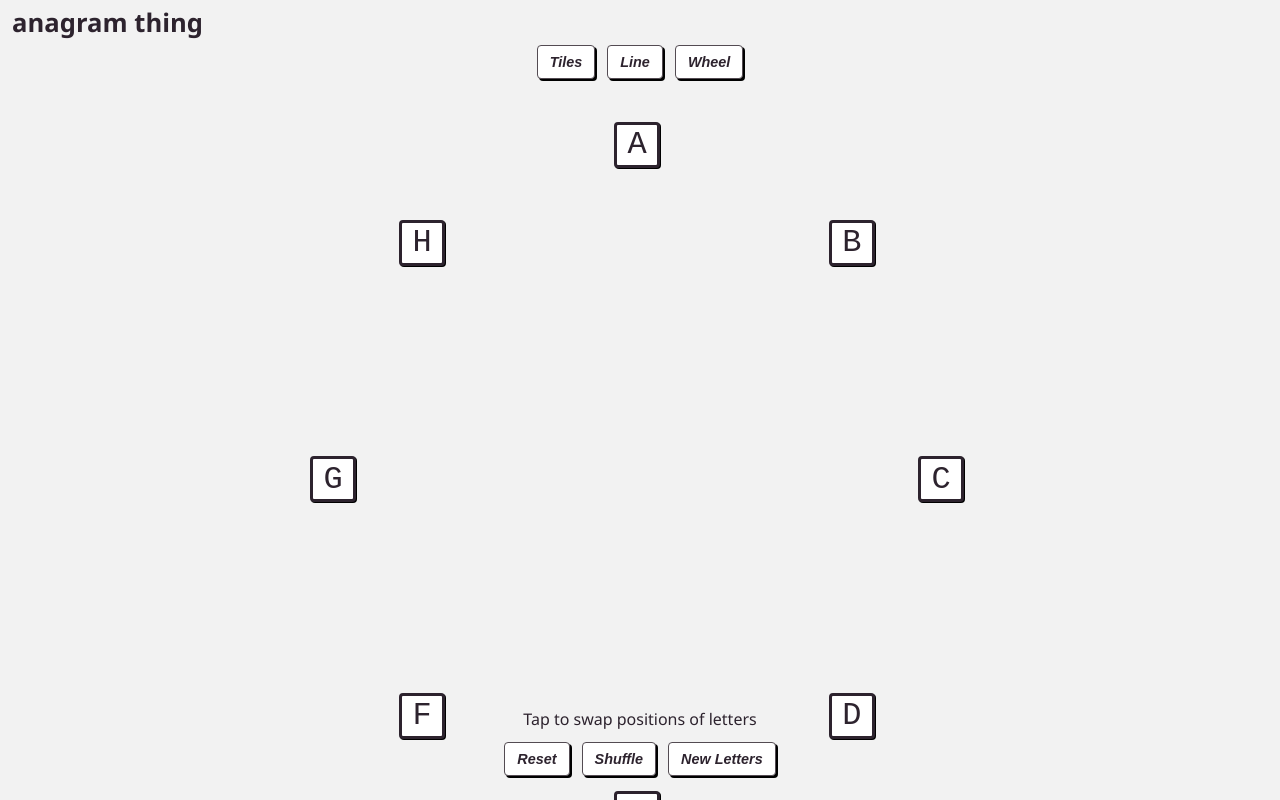
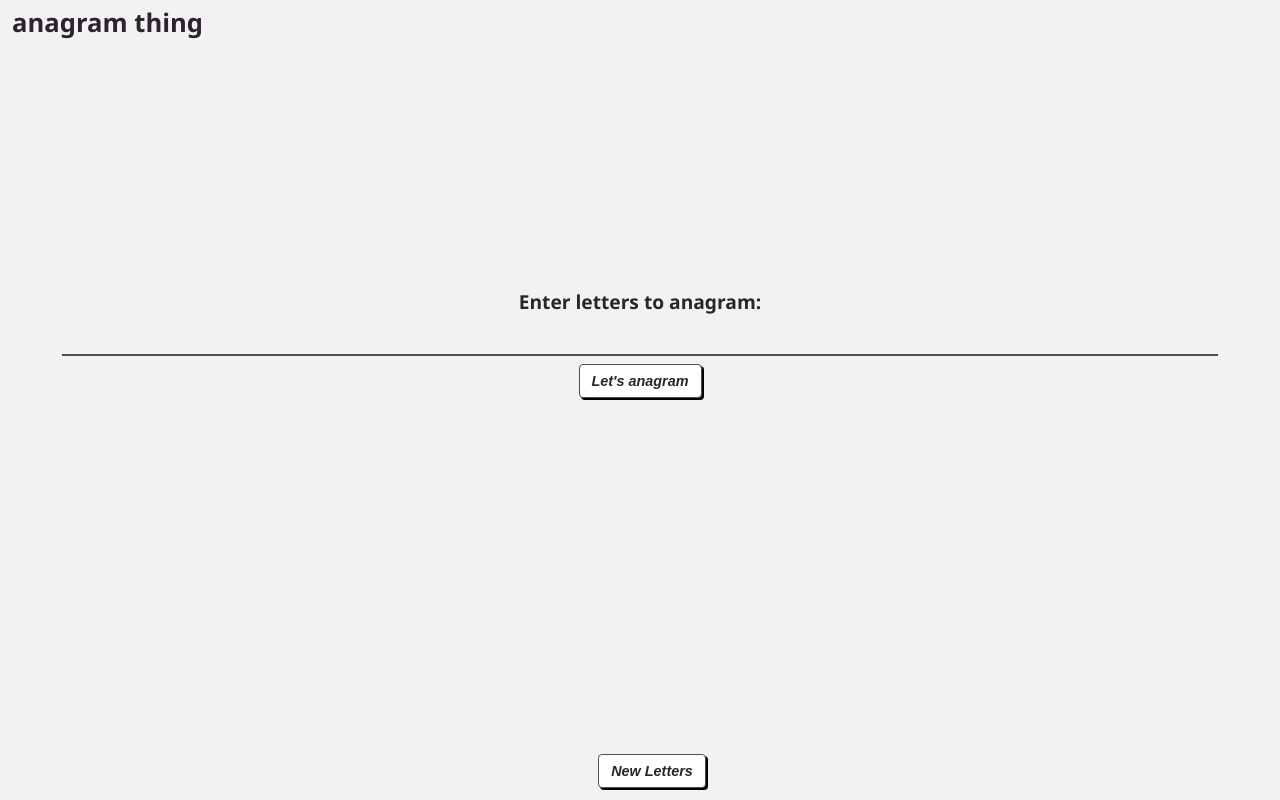
Before and after one commit to akowalz/anagramic, a React (Vite) app: page / in a window 1280 px wide. Built offline with nearby package versions, Linux system fonts and the light colour scheme.

Commit message:
refactor actions and footer

```diff
--- a/src/App.css
+++ b/src/App.css
@@ -22,9 +22,10 @@ h1 {
   display: flex;
   justify-content: center;
   gap: 12px;
+  margin-bottom: 8px;
 }
 
-#main-container {
+#tool-container {
   display: flex;
   flex: 1;
   flex-direction: column;
@@ -43,8 +44,11 @@ h1 {
   display: none;
 }
 
-
-#canvas {
-  gap: 10px;
-  flex: 1;
+.tool-footer {
+  width: 100%;
+  display: flex;
+  flex-direction: row;
+  justify-content: center;
+  gap: 12px;
+  padding: 12px;
 }
--- a/src/App.tsx
+++ b/src/App.tsx
@@ -1,22 +1,62 @@
 import "./App.css";
 
-import { useState, type JSX } from "react";
+import { useMemo, useState, type JSX } from "react";
+import { type ToolActions } from "./Types/ToolActions";
+
 import TileCanvas from "./TileCanvas/TileCanvas";
 import LineTool from "./LineTool/LineTool";
 import WheelTool from "./WheelTool/WheelTool";
-
 import Form from "./Form/Form";
 
 type Tool = "Tiles" | "Line" | "Wheel";
 
+type ActionsForTools = {
+  [K in Tool]: ToolActions | undefined;
+};
+
 function App() {
+  const [toolActions, setToolActions] = useState<ActionsForTools>({
+    Tiles: undefined,
+    Line: undefined,
+    Wheel: undefined,
+  });
+
   const [inputValue, setInputValue] = useState("");
-  // const [letters, setLetters] = useState<string[]>([]);
-  const [letters, setLetters] = useState<string[]>("ABCDEFGH".split(""));
-  // const [tool, setTool] = useState<Tool>("Tiles");
-  const [tool, setTool] = useState<Tool>("Wheel");
 
-  const resetLetters = () => {
+  const [letters, setLetters] = useState<string[]>([]);
+  const [tool, setTool] = useState<Tool>("Tiles");
+
+  const tooltips = {
+    Tiles: "Drag and drop to rearrange letters",
+    Line: "Tap to swap positions of letters",
+    Wheel: "Tap to swap positions of letters",
+  };
+
+  function setActionsForTool(tool: Tool, actions: ToolActions) {
+    setToolActions((prev) => ({ ...prev, [tool]: actions }));
+  }
+
+  const currentToolActions: ToolActions = useMemo(() => {
+    return toolActions[tool] || {};
+  }, [tool, toolActions]);
+
+  function reset(): void {
+    if (!currentToolActions.reset) {
+      throw "attempted to call non-existed reset function";
+    }
+
+    currentToolActions.reset();
+  }
+
+  function shuffle(): void {
+    if (!currentToolActions.shuffle) {
+      throw "attempted to call non-existed shuffle function";
+    }
+
+    currentToolActions.shuffle();
+  }
+
+  const newLetters = () => {
     setInputValue("");
     setLetters([]);
   };
@@ -35,13 +75,28 @@ function App() {
     return (
       <>
         <div className={`tool-container ${tool === "Tiles" ? "" : "hidden"}`}>
-          <TileCanvas letters={letters} resetLetters={resetLetters} />
+          <TileCanvas
+            letters={letters}
+            registerActions={(actions: ToolActions) =>
+              setActionsForTool("Tiles", actions)
+            }
+          />
         </div>
         <div className={`tool-container ${tool === "Line" ? "" : "hidden"}`}>
-          <LineTool letters={letters} resetLetters={resetLetters} />
+          <LineTool
+            letters={letters}
+            registerActions={(actions: ToolActions) =>
+              setActionsForTool("Line", actions)
+            }
+          />
         </div>
         <div className={`tool-container ${tool === "Wheel" ? "" : "hidden"}`}>
-          <WheelTool letters={letters} resetLetters={resetLetters} />
+          <WheelTool
+            letters={letters}
+            registerActions={(actions: ToolActions) =>
+              setActionsForTool("Wheel", actions)
+            }
+          />
         </div>
       </>
     );
@@ -54,14 +109,25 @@ function App() {
       </div>
 
       {letters.length !== 0 && (
-        <div id="tool-select">
-          <button onClick={() => setTool("Tiles")}>Tiles</button>
-          <button onClick={() => setTool("Line")}>Line</button>
-          <button onClick={() => setTool("Wheel")}>Wheel</button>
+        <div id="main-navigation">
+          <div id="tool-select">
+            <button onClick={() => setTool("Tiles")}>Tiles</button>
+            <button onClick={() => setTool("Line")}>Line</button>
+            <button onClick={() => setTool("Wheel")}>Wheel</button>
+          </div>
+          <div className="tooltip">{tooltips[tool]}</div>
         </div>
       )}
 
-      <div id="main-container">{getContainerView()}</div>
+      <div id="tool-container">{getContainerView()}</div>
+
+      <div className="tool-footer">
+        {currentToolActions.reset && <button onClick={reset}>Reset</button>}
+        {currentToolActions.shuffle && (
+          <button onClick={shuffle}>Shuffle</button>
+        )}
+        <button onClick={() => newLetters()}>New Letters</button>
+      </div>
     </>
   );
 }
--- a/src/LineTool/LineTool.css
+++ b/src/LineTool/LineTool.css
@@ -1,11 +1,9 @@
 .line-tool-container {
-  margin-bottom: 15vh;
   display: flex;
-  align-items: flex-start;
+  align-items: center;
   justify-content: center;
   height: 100%;
   width: 100%;
-  gap: 0px;
   line-height: 1;
   font-size: clamp(12px, 8vw, 2em);
 }
@@ -34,23 +32,3 @@
   background-color: var(--lighter);
   z-index: 999;
 }
-
-/* TODO: refactor shared footer */
-.canvas-footer {
-  width: 100%;
-  position: fixed;
-  bottom: 24px;
-  left: 50%;
-  transform: translateX(-50%);
-
-  display: flex;
-  flex-direction: column;
-  justify-content: center;
-  align-items: center;
-  gap: 12px;
-}
-
-.canvas-actions {
-  display: flex;
-  gap: 12px;
-}
--- a/src/LineTool/LineTool.tsx
+++ b/src/LineTool/LineTool.tsx
@@ -1,12 +1,13 @@
 import { type Transition } from "motion/react";
 import * as motion from "motion/react-client";
 
-import { useState } from "react";
+import { useEffect, useState } from "react";
 import "./LineTool.css";
+import type { ToolActions } from "../Types/ToolActions";
 
 type Props = {
   letters: string[];
-  resetLetters: () => void;
+  registerActions: (actions: ToolActions) => void;
 };
 
 type LineLetter = {
@@ -15,11 +16,28 @@ type LineLetter = {
   letter: string;
 };
 
-export default function LineTool({ letters, resetLetters }: Props) {
+export default function LineTool({ letters, registerActions }: Props) {
   const [userLetters, setUserLetters] = useState<LineLetter[]>(
     initializeLetters(letters)
   );
   const [activeIndex, setActiveIndex] = useState<number | null>(null);
+
+  function resetPositions() {
+    setActiveIndex(null);
+    setUserLetters([...userLetters.sort((a, b) => a.pos - b.pos)]);
+  }
+
+  function shuffleTiles() {
+    setActiveIndex(null);
+    setUserLetters([...userLetters.sort(() => Math.random() - 0.5)]);
+  }
+
+  useEffect(() => {
+    registerActions({
+      reset: () => resetPositions(),
+      shuffle: () => shuffleTiles(),
+    });
+  }, []);
 
   function initializeLetters(letters: string[]): LineLetter[] {
     return letters.map((letter, index) => {
@@ -53,16 +71,6 @@ export default function LineTool({ letters, resetLetters }: Props) {
     setActiveIndex(null);
   }
 
-  function resetPositions() {
-    setActiveIndex(null);
-    setUserLetters([...userLetters.sort((a, b) => a.pos - b.pos)]);
-  }
-
-  function shuffleTiles() {
-    setActiveIndex(null);
-    setUserLetters([...userLetters.sort(() => Math.random() - 0.5)]);
-  }
-
   const spring: Transition = {
     type: "spring",
     damping: 50,
@@ -92,14 +100,6 @@ export default function LineTool({ letters, resetLetters }: Props) {
           );
         })}
       </div>
-      <div className="canvas-footer">
-        <div className="tooltip">Tap to swap positions of letters</div>
-        <div className="canvas-actions">
-          <button onClick={() => resetPositions()}>Reset</button>
-          <button onClick={() => shuffleTiles()}>Shuffle</button>
-          <button onClick={() => resetLetters()}>New Letters</button>
-        </div>
-      </div>
     </>
   );
 }
--- a/src/Tile/Tile.tsx
+++ b/src/Tile/Tile.tsx
@@ -34,7 +34,6 @@ export default function Tile({ letter, pos, id, zIndex, onMove }: Props) {
   const handlePointerUp = (e: React.PointerEvent<HTMLDivElement>) => {
     e.currentTarget.releasePointerCapture(e.pointerId);
     setDragging(false);
-    console.log(`Now at (${pos.x}, ${pos.y})`);
   };
 
   return (
--- a/src/TileCanvas/TileCanvas.css
+++ b/src/TileCanvas/TileCanvas.css
@@ -1,28 +1,11 @@
 .tile-canvas {
+  width: 100%;
+  height: 100%;
   margin-bottom: 15vh;
   display: flex;
   flex-direction: row;
   flex-wrap: wrap;
   justify-content: center;
+  align-items: center;
   gap: 10px;
 }
-
-/* TODO: refactor shared footer */
-.canvas-footer {
-  width: 100%;
-  position: fixed;
-  bottom: 24px;
-  left: 50%;
-  transform: translateX(-50%);
-
-  display: flex;
-  flex-direction: column;
-  justify-content: center;
-  align-items: center;
-  gap: 12px;
-}
-
-.canvas-actions {
-  display: flex;
-  gap: 12px;
-}
--- a/src/TileCanvas/TileCanvas.tsx
+++ b/src/TileCanvas/TileCanvas.tsx
@@ -1,10 +1,11 @@
 import { useEffect, useState } from "react";
 import Tile from "../Tile/Tile";
 import "./TileCanvas.css";
+import { type ToolActions } from "../Types/ToolActions";
 
 type TileCanvasProps = {
   letters: string[];
-  resetLetters: () => void;
+  registerActions: (actions: ToolActions) => void;
 };
 
 type Pos = { x: number; y: number };
@@ -16,21 +17,24 @@ type TileData = {
   id: number;
 };
 
-export default function TileCanvas({ letters, resetLetters }: TileCanvasProps) {
+export default function TileCanvas({
+  letters,
+  registerActions,
+}: TileCanvasProps) {
   const [tileData, setTileData] = useState<TileData[]>([]);
 
   function resetTiles() {
     setTileData(initialTileData(letters));
   }
 
-  function initialTileData(letters: string[]) {
+  const initialTileData = (letters: string[]) => {
     return letters.map((letter, index) => ({
       id: index,
       pos: { x: 0, y: 0 },
       zIndex: 0,
       letter,
     }));
-  }
+  };
 
   const handleMoveTile = (id: number, newPos: Pos) => {
     const currentMaxZIndex = Math.max(...tileData.map((t) => t.zIndex));
@@ -46,6 +50,10 @@ export default function TileCanvas({ letters, resetLetters }: TileCanvasProps) {
 
   useEffect(() => {
     setTileData(initialTileData(letters));
+
+    registerActions({
+      reset: () => resetTiles(),
+    });
   }, [letters]);
 
   const tiles = letters.map((letter, index) => {
@@ -57,6 +65,7 @@ export default function TileCanvas({ letters, resetLetters }: TileCanvasProps) {
       <Tile
         letter={letter.toUpperCase()}
         id={index}
+        key={dataForTile.id}
         pos={{ ...dataForTile.pos }}
         zIndex={dataForTile.zIndex}
         onMove={handleMoveTile}
@@ -64,16 +73,5 @@ export default function TileCanvas({ letters, resetLetters }: TileCanvasProps) {
     );
   });
 
-  return (
-    <>
-      <div className="tile-canvas">{tiles}</div>
-      <div className="canvas-footer">
-        <div className="tooltip">Drag and drop to rearrange letters</div>
-        <div className="canvas-actions">
-          <button onClick={() => resetTiles()}>Reset</button>
-          <button onClick={() => resetLetters()}>New Letters</button>
-        </div>
-      </div>
-    </>
-  );
+  return <div className="tile-canvas">{tiles}</div>;
 }
--- /dev/null
+++ b/src/Types/ToolActions.ts
@@ -0,0 +1,4 @@
+export interface ToolActions {
+  shuffle?: () => void;
+  reset?: () => void;
+}
--- a/src/WheelTool/WheelTool.css
+++ b/src/WheelTool/WheelTool.css
@@ -16,9 +16,6 @@
 
 .wheel-tool-tile {
   position: absolute;
-  left: 0%;
-  top: 100%;
-
   translate: -50% -50%;
 
   /* General styles */
@@ -44,22 +41,3 @@
   background-color: var(--lighter);
   z-index: 999;
 }
-
-.canvas-footer {
-  width: 100%;
-  position: fixed;
-  bottom: 24px;
-  left: 50%;
-  transform: translateX(-50%);
-
-  display: flex;
-  flex-direction: column;
-  justify-content: center;
-  align-items: center;
-  gap: 12px;
-}
-
-.canvas-actions {
-  display: flex;
-  gap: 12px;
-}
--- a/src/WheelTool/WheelTool.tsx
+++ b/src/WheelTool/WheelTool.tsx
@@ -1,11 +1,12 @@
 import "./WheelTool.css";
-import { useState } from "react";
+import { useEffect, useState } from "react";
 import * as motion from "motion/react-client";
 import type { Transition } from "motion";
+import type { ToolActions } from "../Types/ToolActions";
 
 type Props = {
   letters: string[];
-  resetLetters: () => void;
+  registerActions: (actions: ToolActions) => void;
 };
 
 type Coord = {
@@ -43,7 +44,7 @@ function positionToStyle(position: Position) {
   };
 }
 
-export default function WheelTool({ letters, resetLetters }: Props) {
+export default function WheelTool({ letters, registerActions }: Props) {
   function initializeLetters(letters: string[]): LineLetter[] {
     return letters.map((letter, index) => {
       return {
@@ -59,6 +60,23 @@ export default function WheelTool({ letters, resetLetters }: Props) {
   );
   const [activeIndex, setActiveIndex] = useState<number | null>(null);
 
+  function resetPositions() {
+    setActiveIndex(null);
+    setUserLetters([...userLetters.sort((a, b) => a.pos - b.pos)]);
+  }
+
+  function shuffleTiles() {
+    setActiveIndex(null);
+    setUserLetters([...userLetters.sort(() => Math.random() - 0.5)]);
+  }
+
+  useEffect(() => {
+    registerActions({
+      reset: () => resetPositions(),
+      shuffle: () => shuffleTiles(),
+    });
+  }, []);
+
   function onClickLetter(index: number) {
     if (activeIndex !== null) {
       swap(activeIndex, index);
@@ -66,11 +84,6 @@ export default function WheelTool({ letters, resetLetters }: Props) {
     }
 
     setActiveIndex(index);
-  }
-
-  function resetPositions() {
-    setActiveIndex(null);
-    setUserLetters([...userLetters.sort((a, b) => a.pos - b.pos)]);
   }
 
   function swap(indexA: number, indexB: number) {
@@ -84,11 +97,6 @@ export default function WheelTool({ letters, resetLetters }: Props) {
 
     setUserLetters([...newUserLetters]);
     setActiveIndex(null);
-  }
-
-  function shuffleTiles() {
-    setActiveIndex(null);
-    setUserLetters([...userLetters.sort(() => Math.random() - 0.5)]);
   }
 
   const spring: Transition = {
@@ -136,15 +144,6 @@ export default function WheelTool({ letters, resetLetters }: Props) {
           })}
         </div>
       </div>
-
-      <div className="canvas-footer">
-        <div className="tooltip">Tap to swap positions of letters</div>
-        <div className="canvas-actions">
-          <button onClick={() => resetPositions()}>Reset</button>
-          <button onClick={() => shuffleTiles()}>Shuffle</button>
-          <button onClick={() => resetLetters()}>New Letters</button>
-        </div>
-      </div>
     </>
   );
 }
```
